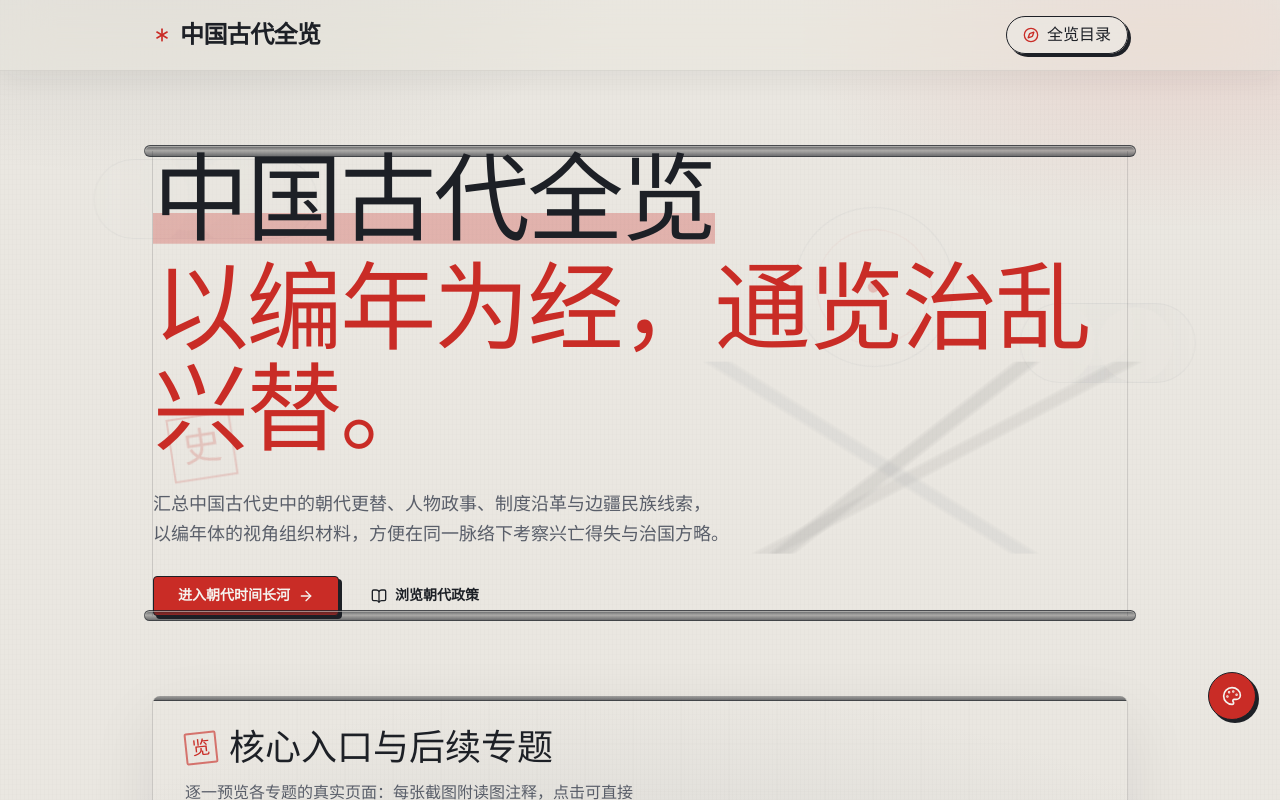
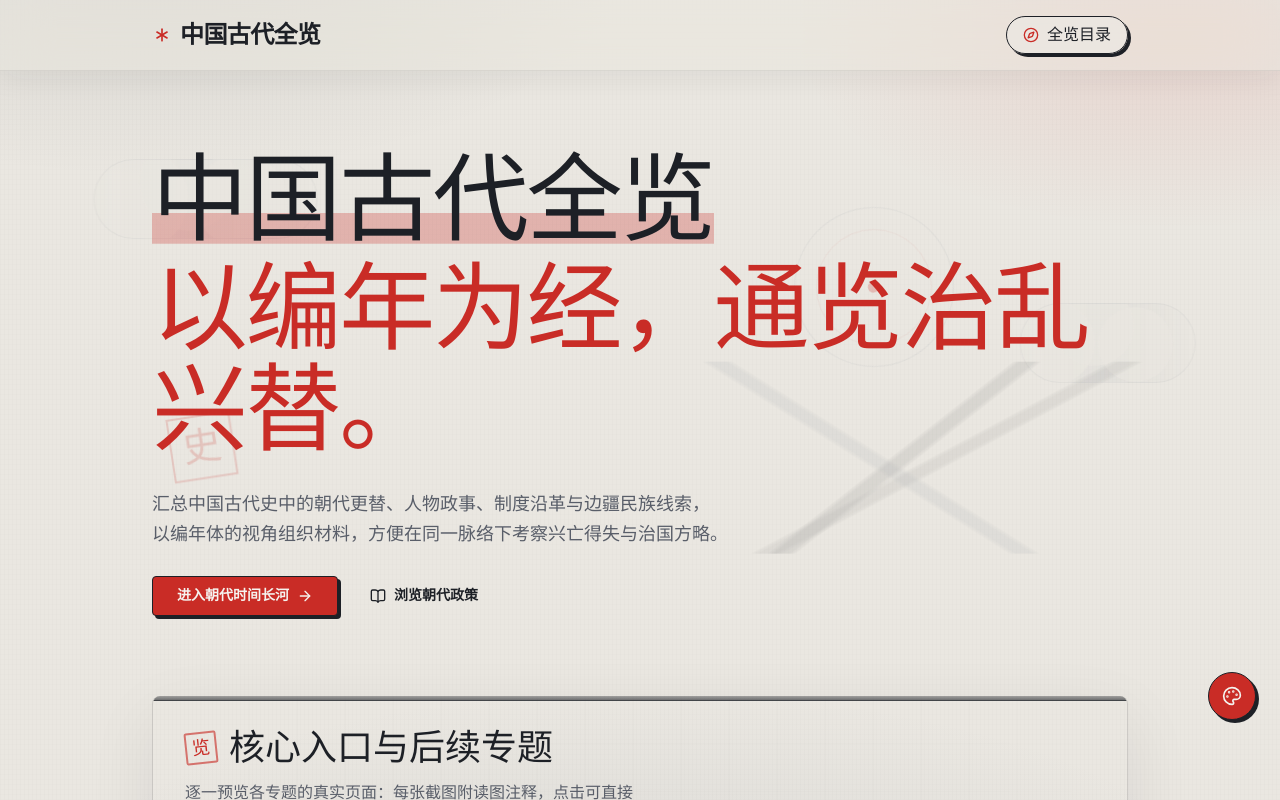
Before and after one commit to chaos-design/china, a React (Vite) app: page / in a window 1280 px wide. Built offline with nearby package versions, Linux system fonts and the light colour scheme; a web font is replaced by a local one.

Commit message:
revert(home): 恢复首页首屏原有版式，移除顶部卷轴装裱

```diff
--- a/src/pages/home.tsx
+++ b/src/pages/home.tsx
@@ -99,11 +99,7 @@ export function HomePage() {
         <span className="home-seal-mark">史</span>
       </div>
 
-      <header className="home-scroll-frame flex flex-col gap-7">
-        <div aria-hidden="true" className="home-scroll-rods">
-          <span />
-          <span />
-        </div>
+      <header className="flex flex-col gap-7">
         <h1
           className="reveal font-brush text-6xl leading-[1.05] tracking-tight text-ink sm:text-8xl"
           style={{ animationDelay: "70ms" }}
```
